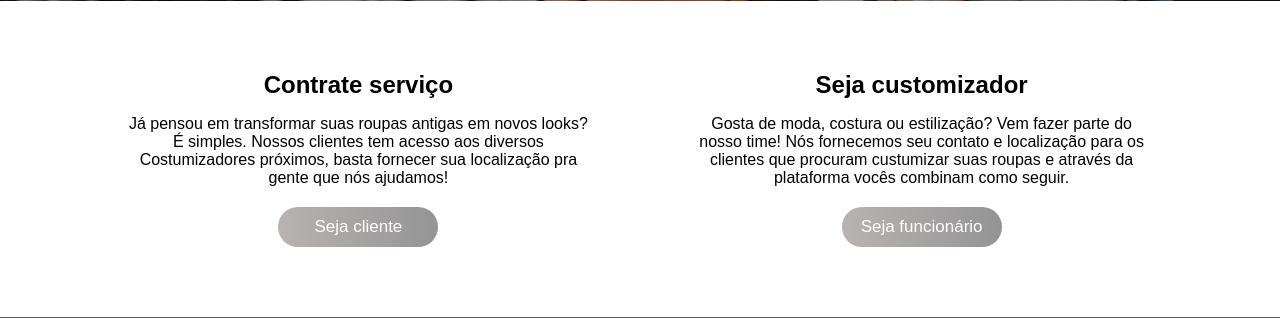
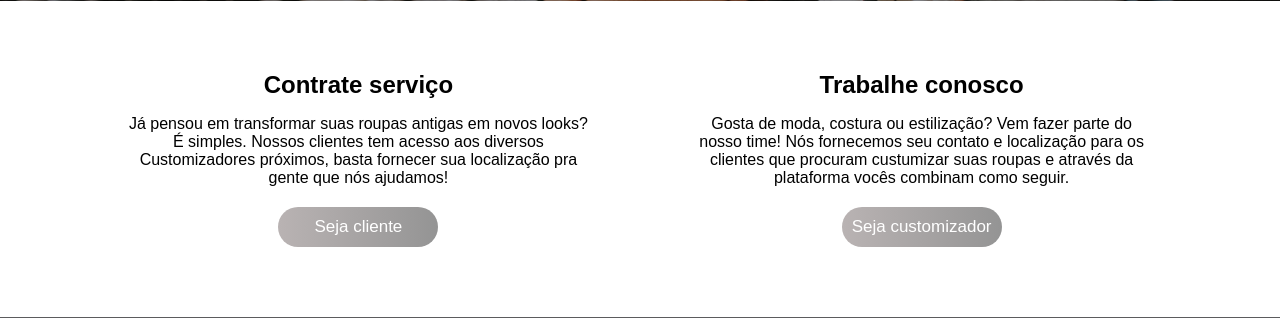
Before and after one commit to chelwillians/otherfit, a Django app: page / in a window 1280 px wide. Shown: the part 735-1053 px from the top of the page. Run offline with Django 3.2, Linux system fonts and the light colour scheme.

Commit message:
Adicionar favicon e consertar erros

```diff
--- a/website/templates/client.html
+++ b/website/templates/client.html
@@ -8,7 +8,7 @@
 </header>
 <section class="header-page">
     <div class="center">
-        <p>  Já pensou em transformar suas roupas antigas em novos looks? É simples. Nossos clientes tem acesso aos diversos Costumizadores próximos à sua casa, basta nos informar seu endereço. Garantimos segurança e sigilo com seus dados.
+        <p>  Já pensou em transformar suas roupas antigas em novos looks? É simples. Nossos clientes tem acesso aos diversos Customizadores próximos à sua casa, basta nos informar seu endereço. Garantimos segurança e sigilo com seus dados.
         </p>
     </div>
 </section>
--- a/website/templates/costumer.html
+++ b/website/templates/costumer.html
@@ -8,7 +8,7 @@
 </header>
 <section class="header-page">
     <div class="center">
-        <p>Gosta de moda, costura ou estilização? Vem fazer parte do nosso time! Nós fornecemos seu contato e localização para os clientes que procuram custumizar suas roupas e através da plataforma você recebe a descrição de como deverá ser estilizado o produto. É simples e rápido se tornar um Costomizador, só preencher o formulário abaixo.
+        <p>Gosta de moda, costura ou estilização? Vem fazer parte do nosso time! Nós fornecemos seu contato e localização para os clientes que procuram custumizar suas roupas e através da plataforma você recebe a descrição de como deverá ser estilizado o produto. É simples e rápido se tornar um Customizador, só preencher o formulário abaixo.
         </p>
     </div>
 </section>
--- a/website/templates/index.html
+++ b/website/templates/index.html
@@ -16,16 +16,16 @@
     <div class="center">
         <div class="client">
             <h2>Contrate serviço</h2>
-            <p> Já pensou em transformar suas roupas antigas em novos looks? É simples. Nossos clientes tem acesso aos diversos Costumizadores próximos, basta fornecer sua localização pra gente que nós ajudamos!
+            <p> Já pensou em transformar suas roupas antigas em novos looks? É simples. Nossos clientes tem acesso aos diversos Customizadores próximos, basta fornecer sua localização pra gente que nós ajudamos!
             </p>
             <a href=""><button class="button-c">Seja cliente</button></a>
         </div>
 
         <div class="customer">
-            <h2>Seja customizador</h2>
+            <h2>Trabalhe conosco</h2>
             <p> Gosta de moda, costura ou estilização? Vem fazer parte do nosso time! Nós fornecemos seu contato e localização para os clientes que procuram custumizar suas roupas e através da plataforma vocês combinam como seguir.
             </p>
-            <a href=""><button class="button-f">Seja funcionário</button></a>
+            <a href=""><button class="button-f">Seja customizador</button></a>
         </div>
     </div>
 </section>
--- a/website/templates/main.html
+++ b/website/templates/main.html
@@ -10,7 +10,7 @@
     <link href="https://fonts.googleapis.com/css?family=Raleway:100,200,300,400,400i,500,600,700,800,900"
         rel="stylesheet">
     <link href="https://fonts.googleapis.com/css?family=Poppins&display=swap" rel="stylesheet">
-
+    <link rel="shortcut icon" type="image/png" href="static/images/hanger.png"/>
     <link rel="stylesheet" href="{% static 'style.css' %}">
     <title>OtherFit</title>
 </head>
```
Also changed, not shown: website/static/images/hanger.png (added).
